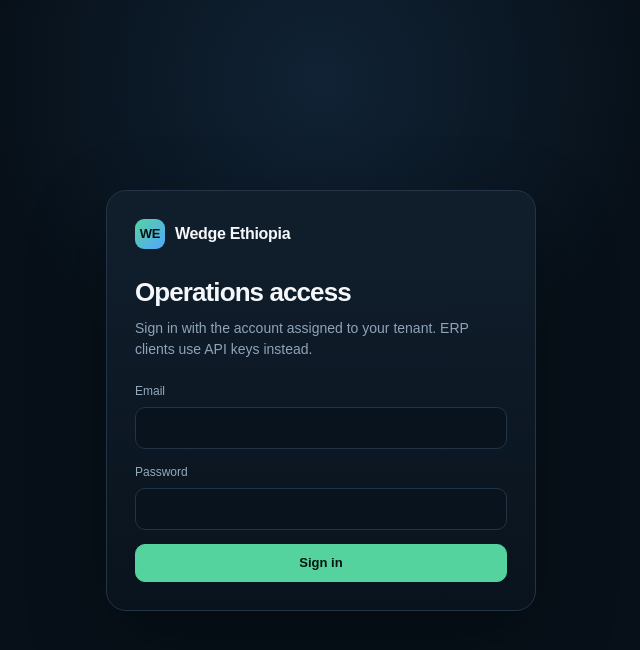
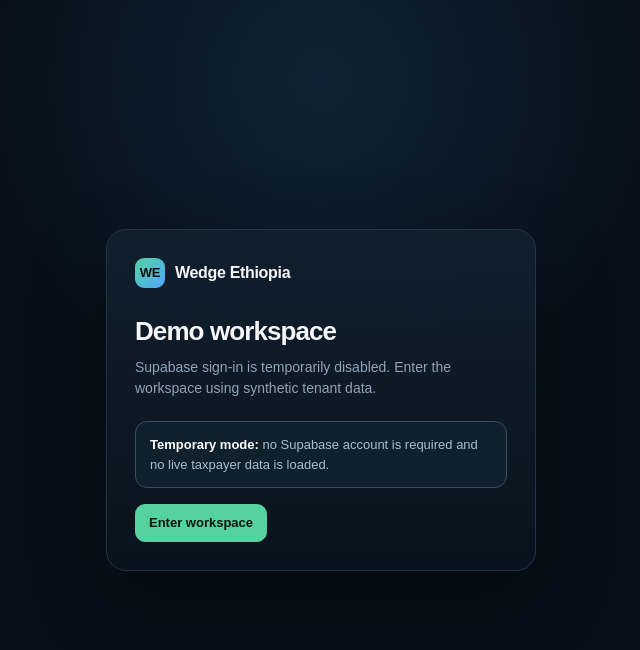
Before and after one commit to Mahiruni/WedgeEthiopia, a Next.js app: page /login in a window 1280 px wide. Shown: the top 650 px of the page, without its empty margins (319-959 px from the left). Built offline with nearby package versions, Linux system fonts and the light colour scheme.

Commit message:
feat: replace Supabase login with temporary demo entry

```diff
--- a/app/login/page.tsx
+++ b/app/login/page.tsx
@@ -1,32 +1,22 @@
-"use client";
-
-import { FormEvent, useState } from "react";
-import { createClient } from "@/src/lib/supabase/client";
+import Link from "next/link";
+import { demoModeEnabled } from "@/src/lib/demo-mode";
 
 export default function LoginPage() {
-  const [email,setEmail]=useState("");
-  const [password,setPassword]=useState("");
-  const [error,setError]=useState("");
-  const [busy,setBusy]=useState(false);
-  async function submit(e: FormEvent) {
-    e.preventDefault(); setBusy(true); setError("");
-    try {
-      const supabase=createClient();
-      const result=await supabase.auth.signInWithPassword({email,password});
-      if(result.error) throw result.error;
-      window.location.assign("/");
-    } catch (err) { setError(err instanceof Error ? err.message : "Sign in failed"); }
-    finally { setBusy(false); }
+  const demo = demoModeEnabled();
+
+  if (demo) {
+    return <main className="login-page"><section className="login-card">
+      <div className="brand" style={{marginBottom:24}}><span className="brand-mark">WE</span><span>Wedge Ethiopia</span></div>
+      <h1 className="page-title">Demo workspace</h1>
+      <p className="page-sub" style={{marginBottom:22}}>Supabase sign-in is temporarily disabled. Enter the workspace using synthetic tenant data.</p>
+      <div className="callout" style={{marginBottom:16}}><strong>Temporary mode:</strong> no Supabase account is required and no live taxpayer data is loaded.</div>
+      <Link className="btn btn-primary" href="/">Enter workspace</Link>
+    </section></main>;
   }
+
   return <main className="login-page"><section className="login-card">
     <div className="brand" style={{marginBottom:24}}><span className="brand-mark">WE</span><span>Wedge Ethiopia</span></div>
     <h1 className="page-title">Operations access</h1>
-    <p className="page-sub" style={{marginBottom:22}}>Sign in with the account assigned to your tenant. ERP clients use API keys instead.</p>
-    <form onSubmit={submit} style={{display:"grid",gap:14}}>
-      <label><span className="label">Email</span><input className="input" type="email" autoComplete="email" required value={email} onChange={e=>setEmail(e.target.value)}/></label>
-      <label><span className="label">Password</span><input className="input" type="password" autoComplete="current-password" required value={password} onChange={e=>setPassword(e.target.value)}/></label>
-      {error ? <div className="callout" role="alert">{error}</div> : null}
-      <button className="btn btn-primary" disabled={busy}>{busy ? "Signing in…" : "Sign in"}</button>
-    </form>
+    <p className="page-sub">Supabase authentication is enabled. Restore the interactive sign-in form before switching demo mode off.</p>
   </section></main>;
 }
```
